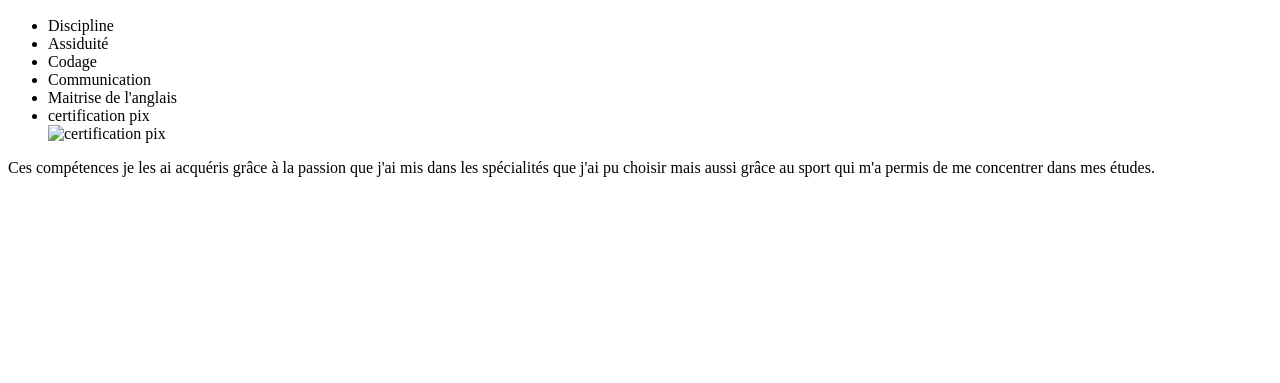
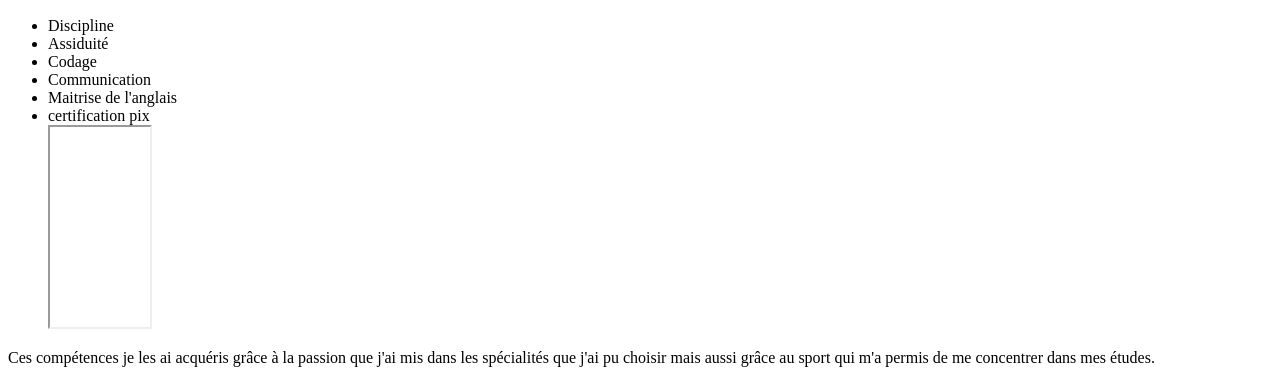
Before and after one commit to Elyakimo/portfolio, a plain HTML site: page index.html in a window 1280 px wide. Shown: the part 1111-1494 px from the top of the page. Before the commit the page ends 1304 px from the top, so only its background shows below. Drawn offline with Linux system fonts and the light colour scheme.

Commit message:
Update index.html

```diff
--- a/index.html
+++ b/index.html
@@ -31,7 +31,7 @@
         <li>Codage</li>
         <li>Communication</li>
         <li>Maitrise de l'anglais</li>
-        <li>certification pix</li><img src=file://scribe.9830557n.ad.in.ac-noumea.nc/eonocia/perso/T%C3%A9l%C3%A9chargements/certification-pix-20250924%20(1).pdf alt="certification pix" width="100" width="200" style="margin-right: 15px;">
+        <li>certification pix</li><iframe =file://scribe.9830557n.ad.in.ac-noumea.nc/eonocia/perso/T%C3%A9l%C3%A9chargements/certification-pix-20250924%20(1).pdf width="100" height="200"></iframe>
     </ul>
     <p>Ces compétences je les ai acquéris grâce à la passion que j'ai mis dans les spécialités que j'ai pu choisir mais aussi grâce au sport qui m'a permis de me concentrer dans mes études.</p>
 </body>
```
